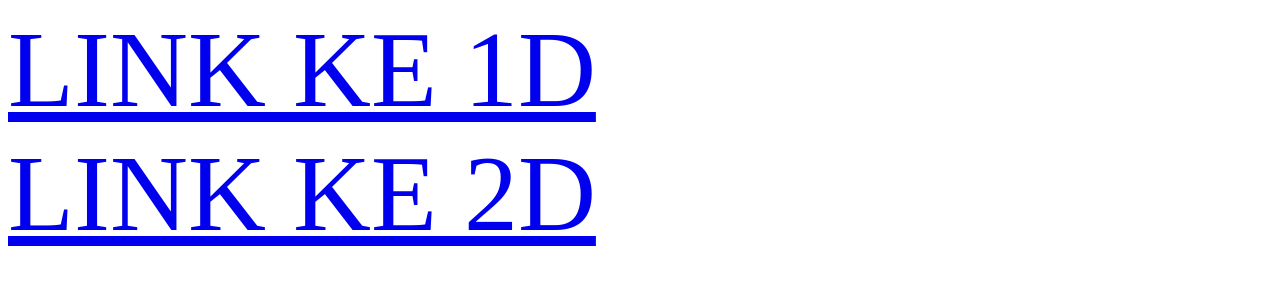
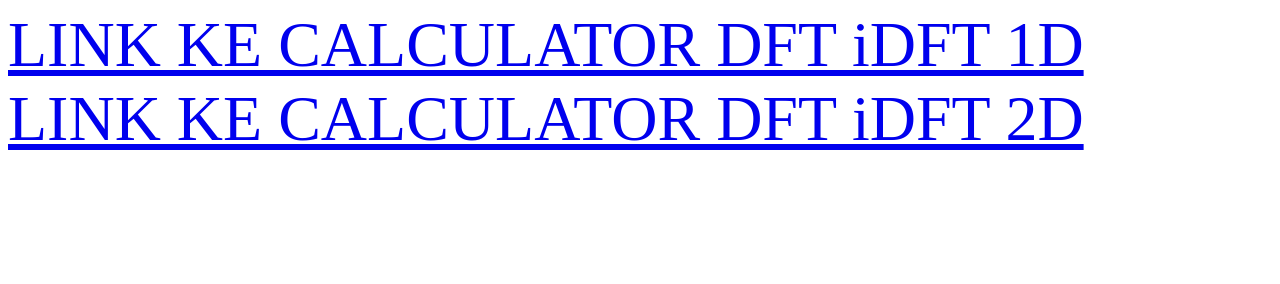
Before and after one commit to JasonNicholasL/AI-Digital-Image-Processing-Week06, a plain HTML site: page index.html in a window 1280 px wide. Drawn offline with Linux system fonts and the light colour scheme.

Commit message:
Update index.html

```diff
--- a/index.html
+++ b/index.html
@@ -1,2 +1,2 @@
-<a href="https://jasonnicholasl.github.io/AI-Digital-Image-Processing-Week06/1D.html" style="font-size: 108px;">LINK KE 1D</a><br>
-<a href="https://jasonnicholasl.github.io/AI-Digital-Image-Processing-Week06/2D.html" style="font-size: 108px;">LINK KE 2D</a>
+<a href="https://jasonnicholasl.github.io/AI-Digital-Image-Processing-Week06/1D.html" style="font-size: 64px;">LINK KE CALCULATOR DFT iDFT 1D</a><br>
+<a href="https://jasonnicholasl.github.io/AI-Digital-Image-Processing-Week06/2D.html" style="font-size: 64px;">LINK KE CALCULATOR DFT iDFT 2D</a>
```
